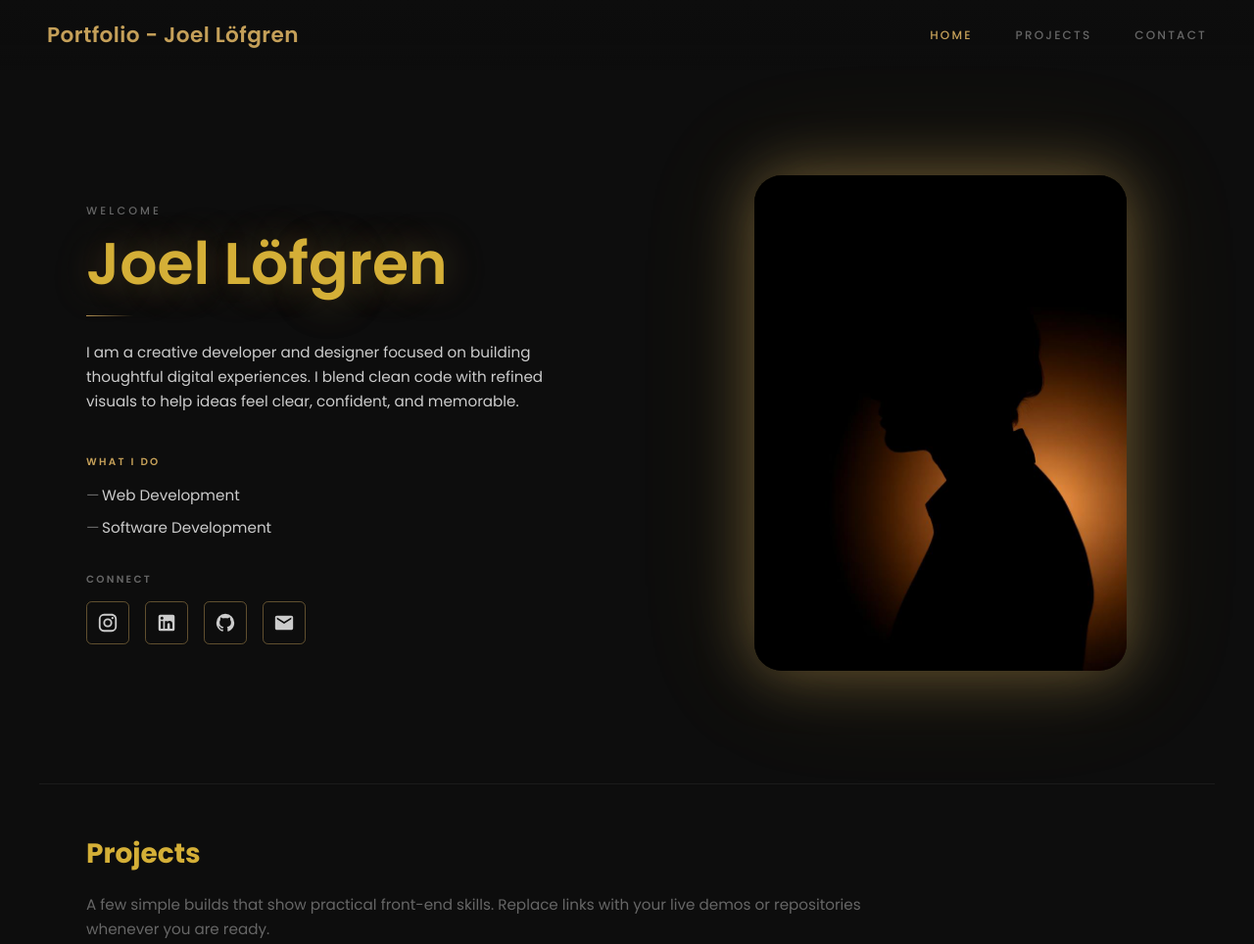
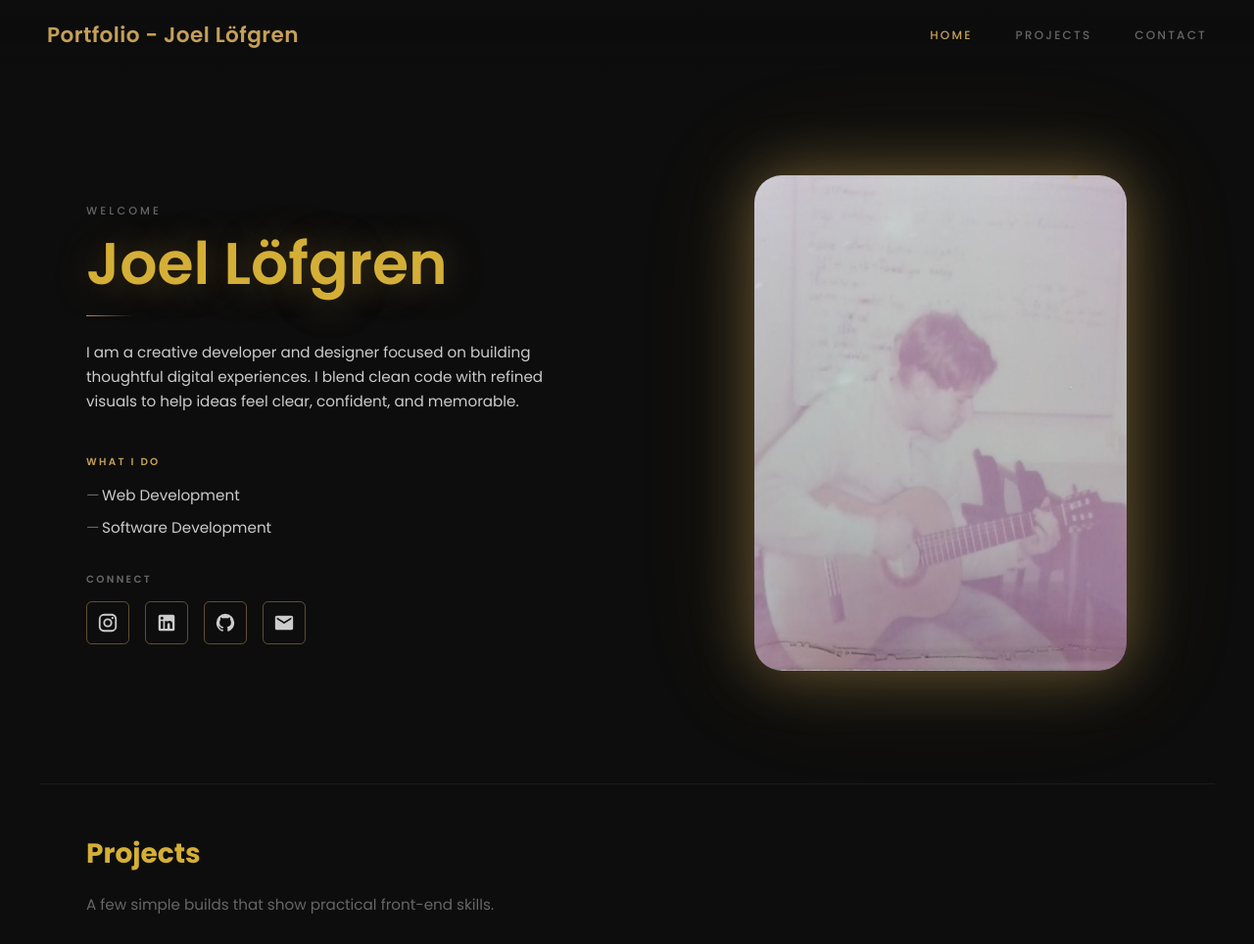
Before and after one commit to JoelLofgrenn/joellofgrenn.github.io, a plain HTML site: page index.html in a window 1280 px wide. Shown: the top 964 px of the page at 98% size. Drawn offline with Linux system fonts and the light colour scheme.

Commit message:
updated pic

```diff
--- a/index.html
+++ b/index.html
@@ -55,7 +55,7 @@
 
         <div class="hero__visual">
           <div class="hero__frame">
-            <img src="profile.jpg" alt="Portrait" width="480" height="640" />
+            <img src="image2.jpg" alt="Portrait" width="480" height="640" />
           </div>
         </div>
       </section>
@@ -63,7 +63,7 @@
       <section id="projects" class="panel">
         <h2 class="panel__title">Projects</h2>
         <p class="panel__text">
-          A few simple builds that show practical front-end skills. Replace links with your live demos or repositories whenever you are ready.
+          A few simple builds that show practical front-end skills.
         </p>
         <div class="projects-grid">
           <article class="project-card">
```
Also changed, not shown: image2.jpg (added).
